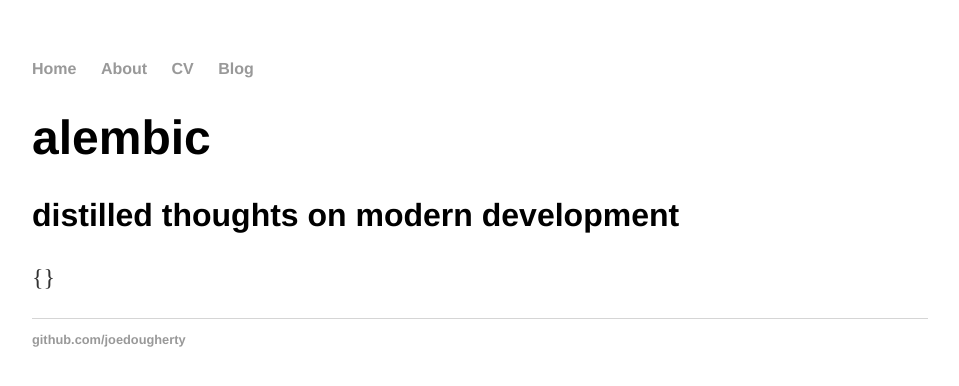
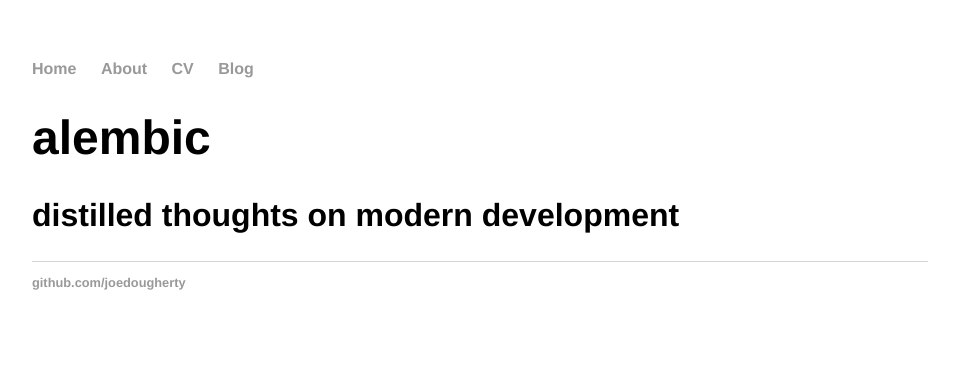
Before and after one commit to joedougherty/joedougherty.github.io, a Jekyll site: the page built from index.html, in a window 1280 px wide. Shown: the top 386 px of the page, without its empty margins (160-1119 px from the left). Built offline with Jekyll 4.4.1, drawn with Linux system fonts in a browser that asks for light colours.

Commit message:
Remove empty set signifier (for now)

```diff
--- a/index.html
+++ b/index.html
@@ -5,5 +5,4 @@ title: alembic
 <div class="blurb">
     <h1>alembic</h1>
 	<h2>distilled thoughts on modern development</h2>
-	<p>{}</p>
 </div><!-- /.blurb -->
```
